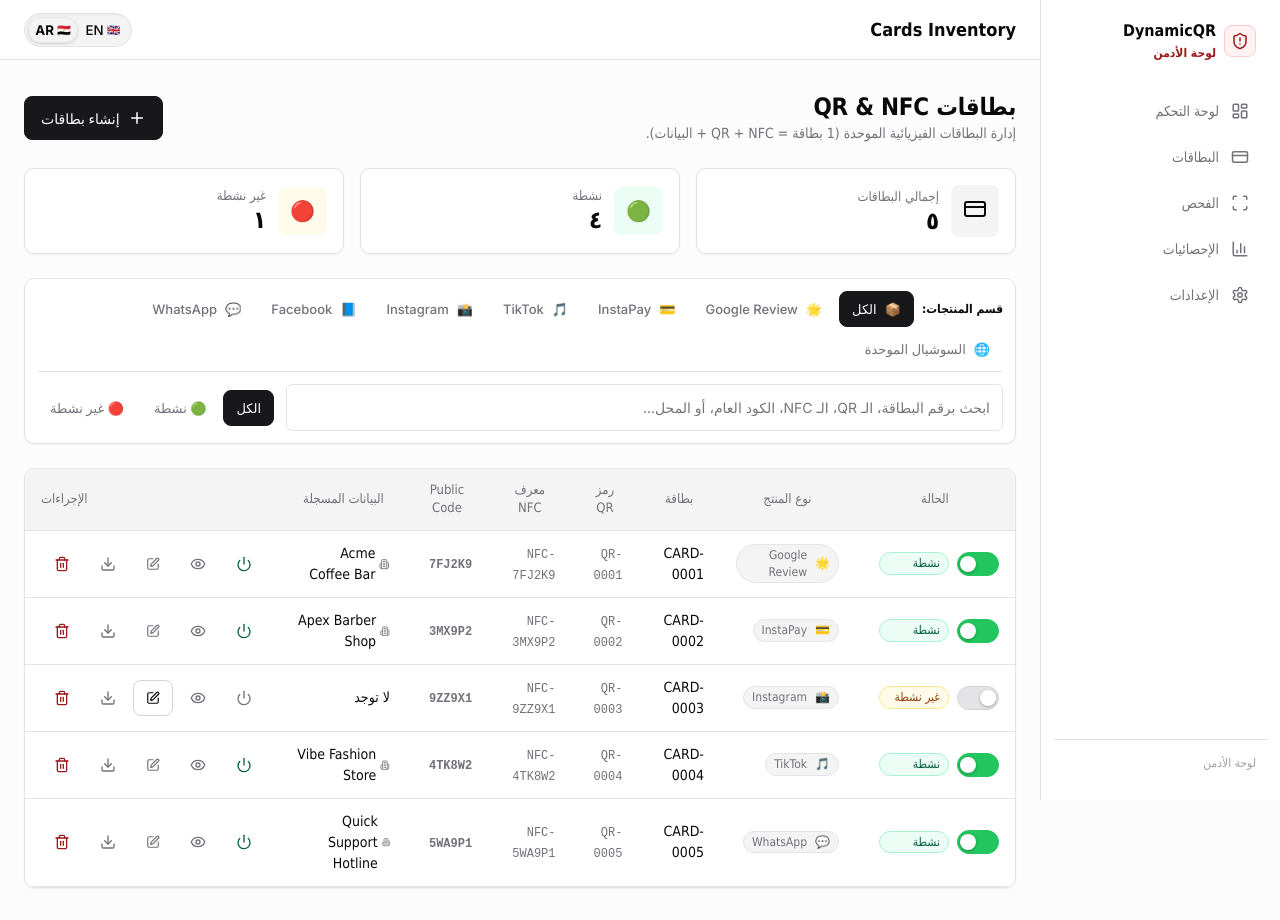
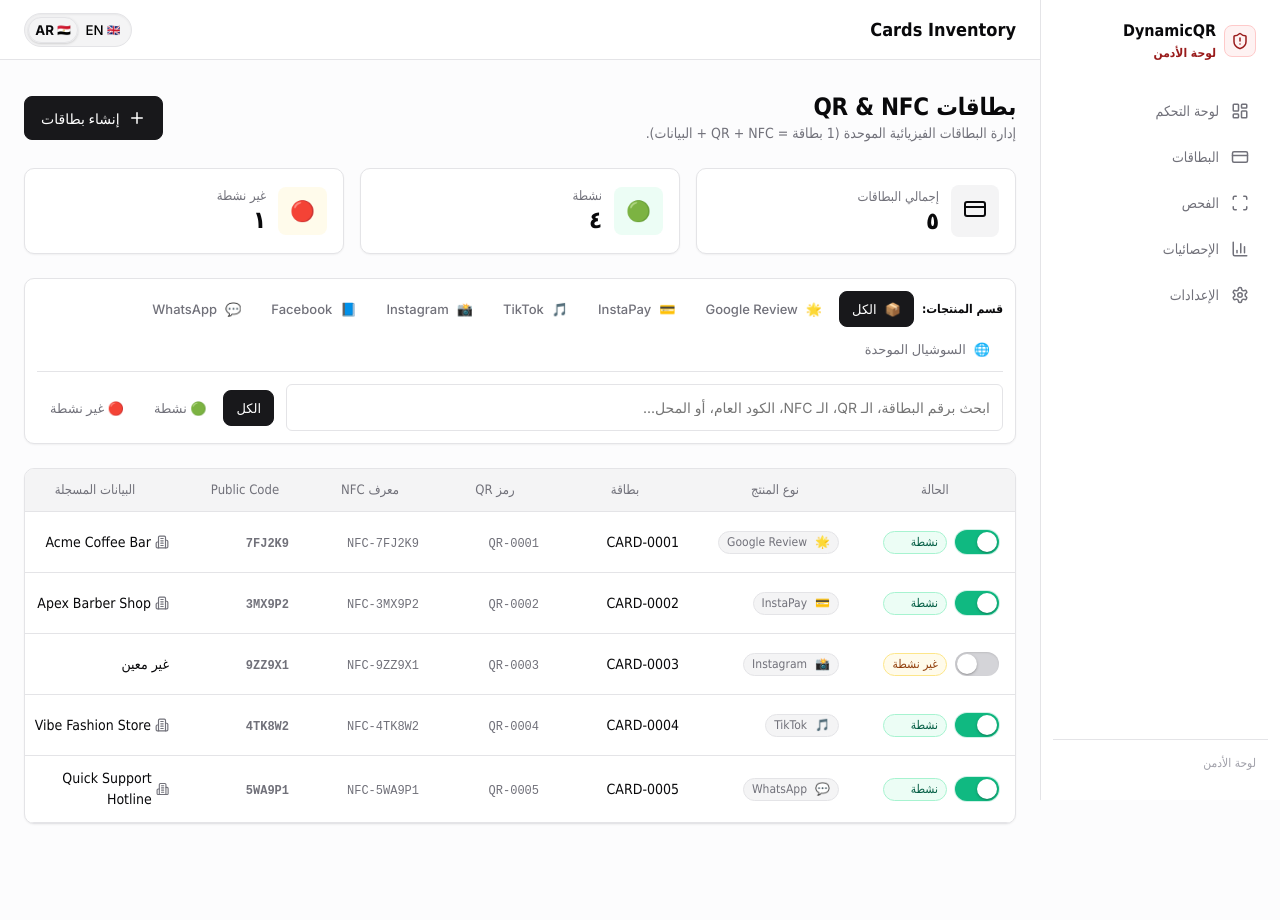
Before and after one commit to riadkassab8/nfc-card, a React (Vite) app: page /admin/qr-nfc in a window 1280 px wide. After the commit the page ends 856 px from the top, so only its background shows below. Built offline with nearby package versions, Linux system fonts and the light colour scheme.

Commit message:
fix: redesign toggle switch for LTR alignment and lock table cell widths to prevent shifting

```diff
--- a/src/components/ui/Toggle.tsx
+++ b/src/components/ui/Toggle.tsx
@@ -18,6 +18,7 @@
         opacity: disabled ? 0.6 : 1,
         userSelect: 'none',
         flexShrink: 0,
+        verticalAlign: 'middle',
       }}
     >
       <button
@@ -31,33 +32,40 @@
           if (!disabled) onChange(!checked);
         }}
         style={{
+          direction: 'ltr',
           position: 'relative',
-          width: '42px',
+          width: '44px',
           height: '24px',
           borderRadius: '9999px',
-          backgroundColor: checked ? '#22c55e' : 'var(--bg-surface-active)',
-          border: `1.5px solid ${checked ? '#22c55e' : 'var(--border-strong)'}`,
-          padding: '2px',
-          display: 'flex',
-          alignItems: 'center',
-          justifyContent: checked ? 'flex-end' : 'flex-start',
+          backgroundColor: checked ? '#10b981' : '#d4d4d8',
+          border: 'none',
+          padding: 0,
+          margin: 0,
           cursor: disabled ? 'not-allowed' : 'pointer',
-          transition: 'all 200ms ease',
+          transition: 'background-color 200ms cubic-bezier(0.4, 0, 0.2, 1)',
           boxSizing: 'border-box',
           flexShrink: 0,
           outline: 'none',
+          overflow: 'hidden',
+          appearance: 'none',
+          WebkitAppearance: 'none',
+          boxShadow: checked ? '0 0 0 1px rgba(16, 185, 129, 0.2)' : 'inset 0 1px 2px rgba(0, 0, 0, 0.1)',
         }}
       >
         <span
           style={{
-            display: 'block',
-            width: '16px',
-            height: '16px',
+            position: 'absolute',
+            top: '2px',
+            left: '2px',
+            width: '20px',
+            height: '20px',
             borderRadius: '50%',
             backgroundColor: '#ffffff',
-            boxShadow: '0 1px 3px rgba(0, 0, 0, 0.3)',
-            transition: 'all 200ms ease',
-            flexShrink: 0,
+            boxShadow: '0 1px 3px rgba(0, 0, 0, 0.25), 0 1px 1px rgba(0, 0, 0, 0.1)',
+            transform: checked ? 'translateX(20px)' : 'translateX(0px)',
+            transition: 'transform 200ms cubic-bezier(0.4, 0, 0.2, 1)',
+            willChange: 'transform',
+            display: 'block',
           }}
         />
       </button>
--- a/src/pages/admin/AdminInventoryPage.tsx
+++ b/src/pages/admin/AdminInventoryPage.tsx
@@ -269,17 +269,17 @@
       ) : (
         <Card padding="none" style={{ overflow: 'hidden' }}>
           <div style={{ overflowX: 'auto' }}>
-            <table style={{ width: '100%', borderCollapse: 'collapse', textAlign: 'start' }}>
+            <table style={{ width: '100%', minWidth: '980px', borderCollapse: 'collapse', textAlign: 'start' }}>
               <thead>
                 <tr style={{ backgroundColor: 'var(--bg-surface-hover)', borderBottom: '1px solid var(--border-subtle)' }}>
-                  <th className="text-label" style={{ padding: 'var(--space-md) var(--space-lg)', color: 'var(--text-secondary)' }}>{t('cards.colStatus')}</th>
-                  <th className="text-label" style={{ padding: 'var(--space-md) var(--space-lg)', color: 'var(--text-secondary)' }}>نوع المنتج</th>
-                  <th className="text-label" style={{ padding: 'var(--space-md) var(--space-lg)', color: 'var(--text-secondary)' }}>{t('cards.colCard')}</th>
-                  <th className="text-label" style={{ padding: 'var(--space-md) var(--space-lg)', color: 'var(--text-secondary)' }}>{t('cards.colQR')}</th>
-                  <th className="text-label" style={{ padding: 'var(--space-md) var(--space-lg)', color: 'var(--text-secondary)' }}>{t('cards.colNFC')}</th>
-                  <th className="text-label" style={{ padding: 'var(--space-md) var(--space-lg)', color: 'var(--text-secondary)' }}>{t('cards.colPublicCode')}</th>
-                  <th className="text-label" style={{ padding: 'var(--space-md) var(--space-lg)', color: 'var(--text-secondary)' }}>{t('cards.colBiz')}</th>
-                  <th className="text-label" style={{ padding: 'var(--space-md) var(--space-lg)', color: 'var(--text-secondary)', textAlign: 'end' }}>{t('cards.colActions')}</th>
+                  <th className="text-label" style={{ width: '160px', minWidth: '160px', padding: 'var(--space-md) var(--space-lg)', color: 'var(--text-secondary)' }}>{t('cards.colStatus')}</th>
+                  <th className="text-label" style={{ width: '160px', minWidth: '160px', padding: 'var(--space-md) var(--space-lg)', color: 'var(--text-secondary)' }}>نوع المنتج</th>
+                  <th className="text-label" style={{ width: '140px', minWidth: '140px', padding: 'var(--space-md) var(--space-lg)', color: 'var(--text-secondary)' }}>{t('cards.colCard')}</th>
+                  <th className="text-label" style={{ width: '120px', minWidth: '120px', padding: 'var(--space-md) var(--space-lg)', color: 'var(--text-secondary)' }}>{t('cards.colQR')}</th>
+                  <th className="text-label" style={{ width: '130px', minWidth: '130px', padding: 'var(--space-md) var(--space-lg)', color: 'var(--text-secondary)' }}>{t('cards.colNFC')}</th>
+                  <th className="text-label" style={{ width: '120px', minWidth: '120px', padding: 'var(--space-md) var(--space-lg)', color: 'var(--text-secondary)' }}>{t('cards.colPublicCode')}</th>
+                  <th className="text-label" style={{ width: '180px', minWidth: '180px', padding: 'var(--space-md) var(--space-lg)', color: 'var(--text-secondary)' }}>{t('cards.colBiz')}</th>
+                  <th className="text-label" style={{ width: '130px', minWidth: '130px', padding: 'var(--space-md) var(--space-lg)', color: 'var(--text-secondary)', textAlign: 'end' }}>{t('cards.colActions')}</th>
                 </tr>
               </thead>
               <tbody>
@@ -298,51 +298,51 @@
 
                   return (
                     <tr key={card.id} style={{ borderBottom: '1px solid var(--border-subtle)', transition: 'background-color 150ms ease-out' }}>
-                      <td style={{ padding: 'var(--space-md) var(--space-lg)', minWidth: '160px' }}>
+                      <td style={{ padding: 'var(--space-md) var(--space-lg)', width: '160px' }}>
                         <div style={{ display: 'flex', alignItems: 'center', gap: 'var(--space-sm)' }}>
                           <Toggle
                             checked={isActive}
                             onChange={() => handleToggleStatus(card)}
                           />
-                          <Badge variant={isActive ? 'active' : 'warning'} style={{ flexShrink: 0, minWidth: '70px', textAlign: 'center' }}>
+                          <Badge variant={isActive ? 'active' : 'warning'} style={{ flexShrink: 0, minWidth: '64px', textAlign: 'center' }}>
                             {isActive ? t('cards.statusActive') : t('cards.statusInactive')}
                           </Badge>
                         </div>
                       </td>
-                      <td style={{ padding: 'var(--space-md) var(--space-lg)' }}>
+                      <td style={{ padding: 'var(--space-md) var(--space-lg)', width: '160px' }}>
                         <Badge variant="neutral">
                           <span style={{ marginInlineEnd: '4px' }}>{catMeta.icon}</span> {catMeta.label}
                         </Badge>
                       </td>
-                      <td style={{ padding: 'var(--space-md) var(--space-lg)' }} className="text-body-medium">
+                      <td style={{ padding: 'var(--space-md) var(--space-lg)', width: '140px' }} className="text-body-medium">
                         {card.card_code}
                       </td>
-                      <td style={{ padding: 'var(--space-md) var(--space-lg)' }}>
+                      <td style={{ padding: 'var(--space-md) var(--space-lg)', width: '120px' }}>
                         <span className="text-caption" style={{ fontFamily: 'monospace' }}>
                           {card.qr.id}
                         </span>
                       </td>
-                      <td style={{ padding: 'var(--space-md) var(--space-lg)' }}>
+                      <td style={{ padding: 'var(--space-md) var(--space-lg)', width: '130px' }}>
                         <span className="text-caption" style={{ fontFamily: 'monospace' }}>
                           {card.nfc.identifier}
                         </span>
                       </td>
-                      <td style={{ padding: 'var(--space-md) var(--space-lg)' }}>
+                      <td style={{ padding: 'var(--space-md) var(--space-lg)', width: '120px' }}>
                         <span className="text-caption" style={{ fontFamily: 'monospace', fontWeight: 600 }}>
                           {card.public_code}
                         </span>
                       </td>
-                      <td style={{ padding: 'var(--space-md) var(--space-lg)' }} className="text-body">
-                        {isActive && bizName ? (
-                          <div style={{ display: 'flex', alignItems: 'center', gap: 'var(--space-xs)' }}>
+                      <td style={{ padding: 'var(--space-md) var(--space-lg)', width: '180px' }} className="text-body">
+                        {bizName ? (
+                          <div style={{ display: 'flex', alignItems: 'center', gap: 'var(--space-xs)', opacity: isActive ? 1 : 0.6 }}>
                             <Building2 size={14} style={{ color: 'var(--text-secondary)' }} />
                             <span>{bizName}</span>
                           </div>
                         ) : (
-                          <span style={{ color: 'var(--text-tertiary)' }}>لا توجد</span>
+                          <span style={{ color: 'var(--text-tertiary)' }}>غير معين</span>
                         )}
                       </td>
-                      <td style={{ padding: 'var(--space-md) var(--space-lg)', textAlign: 'end' }}>
+                      <td style={{ padding: 'var(--space-md) var(--space-lg)', width: '130px', textAlign: 'end' }}>
                         <div style={{ display: 'inline-flex', gap: 'var(--space-xs)' }}>
                           <Button
                             variant="ghost"
```
